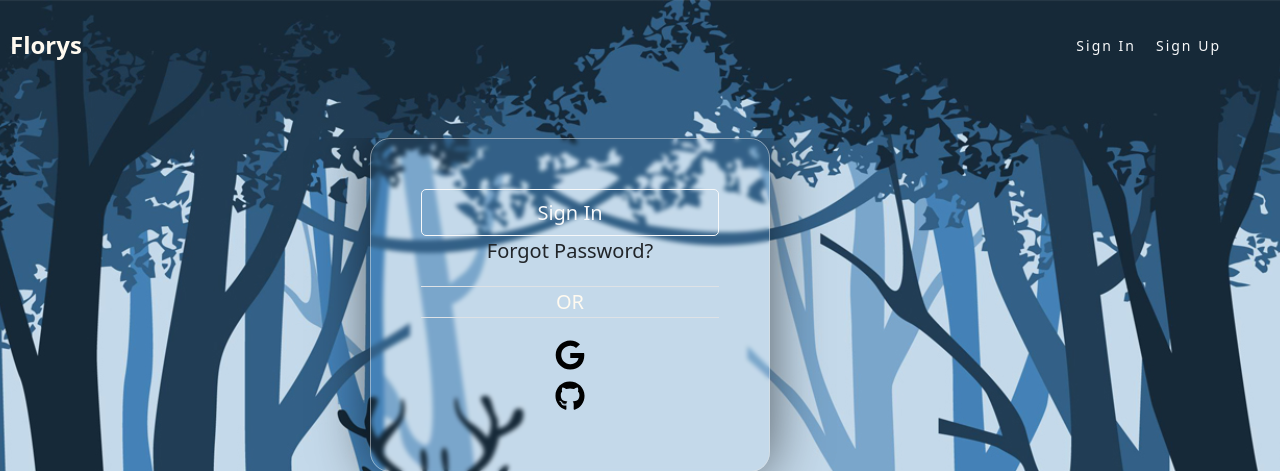
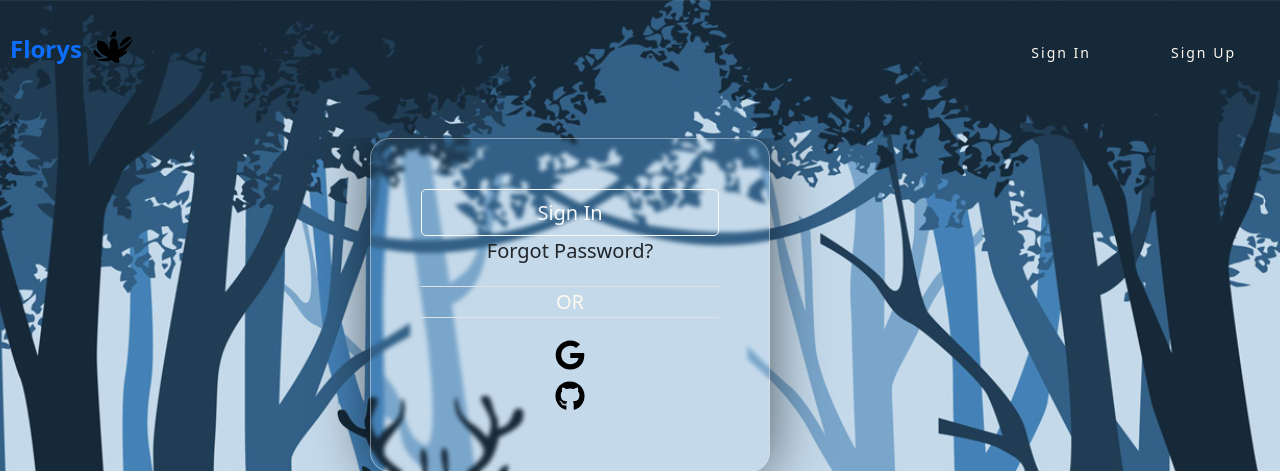
Before and after one commit to Code-Institute-Submissions/florys, a Django app: page / in a window 1280 px wide. Shown: the top 471 px of the page. Run offline with Django 3.2, Linux system fonts and the light colour scheme; some libraries are stand-ins or nearby versions.

Commit message:
Imported meta tags for base page and adjusted navigation menu

```diff
--- a/templates/account/base.html
+++ b/templates/account/base.html
@@ -1,10 +1,12 @@
 <!DOCTYPE html>
 <html>
   <head>
+    <meta http-equiv="X-UA-Compatible" content="ie=edge">
+    <meta name="viewport" content="width=device-width, initial-scale=1.0">
     <title>{% block head_title %}{% endblock %}</title>
     <link href="https://cdn.jsdelivr.net/npm/bootstrap@5.0.1/dist/css/bootstrap.min.css" rel="stylesheet" integrity="sha384-+0n0xVW2eSR5OomGNYDnhzAbDsOXxcvSN1TPprVMTNDbiYZCxYbOOl7+AMvyTG2x" crossorigin="anonymous">
-      {% load static %}
-      <link rel="stylesheet" href="{% static '../static/css/style.css' %}">
+    {% load static %}
+    <link rel="stylesheet" href="{% static '../static/css/style.css' %}">
     {% block extra_head %}
     {% endblock %}
   </head>
@@ -22,53 +24,123 @@
     <!--general navigation top bar-->
     <header class="p-2">
         <div id="logo">
-            Florys
+            <a href="#">
+                Florys
+                <svg xmlns="http://www.w3.org/2000/svg" xmlns:xlink="http://www.w3.org/1999/xlink" width="50px" height="50px" version="1.1" viewBox="0 0 700 700">
+                <g>
+                <path d="m143.86 425.52c-46.473-19.676-75.711-53.27-64.699-102.06 2.9688-9.9805 19.539 0.18359 44 15.703 18.027 30.543 47.66 56.336 90.508 78.676-14.656 9.3281-35.48 8.0078-69.809 7.6836zm169.35-271.2c14.676-59.449 42.234-96.746 59.141-96.746 28.742 0 22.629 36.758 15.812 84.082-8.4297-4.3008-17.945-6.5781-28.68-6.5781-19.41 0-34.582 6.8633-46.273 19.242zm130.09 102.61c49.75-116.12 135.61-137.46 169.23-112.51l-4.7539 5.5117c-6.3945 7.4062-12.93 14.598-19.594 21.574-38.176 39.961-79.051 71.469-119.84 95.414-7.6602 4.4961-21.996 12.148-21.996 12.148s-1.2383-10.102-3.0391-22.141zm-67.754 231.66c-25.84-9.2148-51.711-27.547-51.711-27.547s-153.66 49.484-190.89-11.574c78.906 0 99.605-11.711 157.93-24.957-157.93-55.027-181.46-128.14-157.93-232.4 58.727-12.508 124.27 13.246 169.98 123.64 1.0234-12.344-8.7031-156.67 56.559-156.67 64.168 0 64.168 156.67 64.168 156.67s105.08-37.523 202.29-150.14c-39.617 135.3-152.13 187.16-152.13 187.16s63.168-21.043 76.637-21.043c0 43.551-117.96 99.5-117.96 99.5s-4.2773 7.5977 0.51172 22.605c4.7852 15.008 11.332 39.793-9.3438 45.391-14.16 3.8359-34.695-5.8555-48.102-10.633z" fill-rule="evenodd"/>
+                <use x="70" y="680" xlink:href="#v"/>
+                <use x="99.355469" y="680" xlink:href="#c"/>
+                <use x="119.082031" y="680" xlink:href="#a"/>
+                <use x="146.210938" y="680" xlink:href="#h"/>
+                <use x="173.203125" y="680" xlink:href="#b"/>
+                <use x="192.324219" y="680" xlink:href="#a"/>
+                <use x="219.453125" y="680" xlink:href="#m"/>
+                <use x="262.011719" y="680" xlink:href="#l"/>
+                <use x="290.644531" y="680" xlink:href="#k"/>
+                <use x="330.644531" y="680" xlink:href="#g"/>
+                <use x="359.960938" y="680" xlink:href="#f"/>
+                <use x="388.4375" y="680" xlink:href="#h"/>
+                <use x="415.429688" y="680" xlink:href="#j"/>
+                <use x="471.035156" y="680" xlink:href="#u"/>
+                <use x="498.320312" y="680" xlink:href="#f"/>
+                <use x="526.796875" y="680" xlink:href="#e"/>
+                <use x="554.433594" y="680" xlink:href="#t"/>
+                <use x="587.636719" y="680" xlink:href="#e"/>
+                <use x="601.347656" y="680" xlink:href="#a"/>
+                <use x="628.476562" y="680" xlink:href="#i"/>
+                <use x="670.878906" y="680" xlink:href="#s"/>
+                <use x="696.367188" y="680" xlink:href="#e"/>
+                <use x="70" y="720" xlink:href="#r"/>
+                <use x="87.402344" y="720" xlink:href="#c"/>
+                <use x="107.128906" y="720" xlink:href="#d"/>
+                <use x="134.609375" y="720" xlink:href="#j"/>
+                <use x="190.214844" y="720" xlink:href="#b"/>
+                <use x="209.335938" y="720" xlink:href="#f"/>
+                <use x="237.8125" y="720" xlink:href="#a"/>
+                <use x="278.867188" y="720" xlink:href="#q"/>
+                <use x="312.34375" y="720" xlink:href="#d"/>
+                <use x="339.824219" y="720" xlink:href="#i"/>
+                <use x="368.300781" y="720" xlink:href="#p"/>
+                <use x="410.703125" y="720" xlink:href="#g"/>
+                <use x="440.019531" y="720" xlink:href="#c"/>
+                <use x="459.746094" y="720" xlink:href="#d"/>
+                <use x="487.226562" y="720" xlink:href="#o"/>
+                <use x="500.9375" y="720" xlink:href="#a"/>
+                <use x="528.066406" y="720" xlink:href="#n"/>
+                <use x="551.777344" y="720" xlink:href="#b"/>
+                </g>
+            </svg>
+            </a>
         </div>
 
       <nav id="main-navigation">
-          <menu class="container d-flex justify-content-between">
-
+          <menu class="nav-menu">
           {% if user.is_authenticated %}
-          <li>
-              <a class="text-light" href="{% url 'blog_home' %}">
+          <li class="nav-item">
+              <a href="{% url 'blog_home' %}">
                   View Blog
               </a>
           </li>
 
-          <li>
-              <a class="text-light" href="{% url 'account_email' %}">
+          <li class="nav-item">
+              <a href="{% url 'account_email' %}">
                   Change E-mail
               </a>
           </li>
-          <li>
-              <a class="text-light" href="{% url 'account_email' %}">
+
+          <li class="nav-item">
+              <a href="{% url 'account_email' %}">
                   Home
               </a>
           </li>
-          <li>
-              <a class="text-light" href="{% url 'account_logout' %}">
-                  Sign Out
+
+          <li class="nav-item">
+            <button class="btn-general-style">
+                <a  href="{% url 'account_logout' %}">
+                   Sign Out
               </a>
+            </button>
           </li>
 
           {% else %}
 
-          <li>
-              <a class="text-light" href="{% url 'account_login' %}">
+          <li class="nav-item">
+              <a href="{% url 'account_login' %}">
                   Sign In
               </a>
           </li>
-          <li>
-              <a class="text-light" href="{% url 'account_signup' %}">
+
+          <li class="nav-item">
+              <a  href="{% url 'account_signup' %}">
                   Sign Up
               </a>
           </li>
 
           {% endif %}
+          </menu>
+          <div class="hamburger">
+              <span class="bar"></span>
+              <span class="bar"></span>
+              <span class="bar"></span>
+          </div>
+      </nav>
 
-          </menu>
-      </nav>
+    <div class="container">
+    </div>
     </header>
+        <div class="col-md-8 offset-md-2">
+                {% for message in messages %}
+                    <div class="alert {{ message.tags }} alert-dismissable fade show" id="msg"
+                    role="alert">
+
+                    {{ message | safe }}
+                    <button type="button" class="btn-close" data-bs-dismiss="alert" aria-label="Close">
+                    </button>
+                    </div>
+                {% endfor %}
+            </div>
+
     {% block content %}
     {% endblock %}
     {% endblock %}
@@ -98,6 +170,28 @@
             <p>All rights are reserved</p>
         </footer>
     <script src="{% static 'fontawesomefree/js/all.min.js' %}"></script>
-    <script src="https://cdn.jsdelivr.net/npm/bootstrap@5.0.1/dist/js/bootstrap.bundle.min.js" integrity="sha384-gtEjrD/SeCtmISkJkNUaaKMoLD0//ElJ19smozuHV6z3Iehds+3Ulb9Bn9Plx0x4" crossorigin="anonymous"></script>
+      <script src="https://cdn.jsdelivr.net/npm/bootstrap@5.0.1/dist/js/bootstrap.bundle.min.js" integrity="sha384-gtEjrD/SeCtmISkJkNUaaKMoLD0//ElJ19smozuHV6z3Iehds+3Ulb9Bn9Plx0x4" crossorigin="anonymous"></script>
   </body>
+<script>
+    setTimeout(function() {
+        let messages = document.getElementById("msg");
+        let alert = new bootstrap.Alert(messages);
+        alert.close();
+    }, 3000);
+
+    const hamburger = document.querySelector(".hamburger");
+    const navMenu = document.querySelector(".nav-menu");
+
+    hamburger.addEventListener("click", () =>{
+        hamburger.classList.toggle("active");
+        navMenu.classList.toggle("active");
+        }
+    )
+
+    document.querySelectorAll(".nav-link").forEach(n => n.addEventListener("click", () => {
+        hamburger.classList.remove("active");
+        navMenu.classList.remove("active");
+
+    }))
+</script>
 </html>
```
